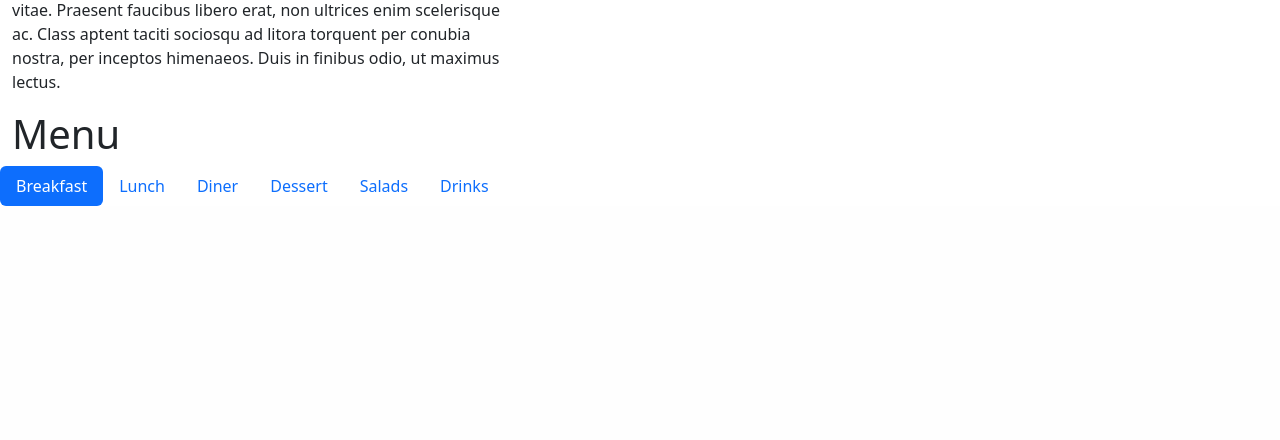
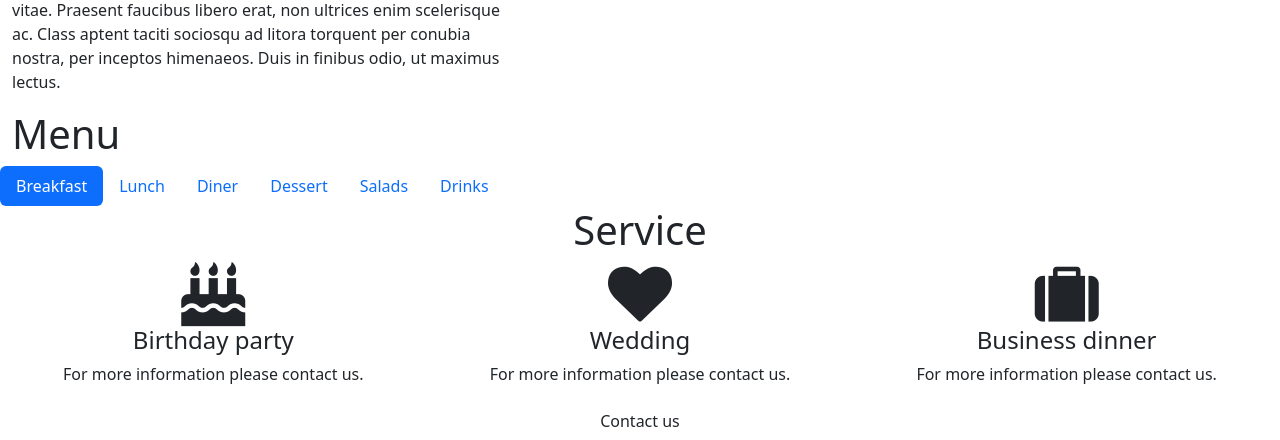
Before and after one commit to Mredosz/WPRG_Project, a PHP site: page / in a window 1280 px wide. Shown: the part 1688-2128 px from the top of the page. Before the commit the page ends 1894 px from the top, so only its background shows below. Run offline with PHP 8.4, Linux system fonts and the light colour scheme; some libraries are stand-ins or nearby versions.

Commit message:
Section service part1

```diff
--- a/src/main website/html file/header.html
+++ b/src/main website/html file/header.html
@@ -2,7 +2,7 @@
     <div class="container-fluid">
         <div class="header-content-inner">
             <h1>Welcome to Shrek's Restaurant</h1>
-            <h3>Text about restaurant</h3>
+            <h3>This is the website of a restaurant created by Shrek's fans</h3>
         </div>
     </div>
 </div>
--- a/src/main website/html file/navbar.html
+++ b/src/main website/html file/navbar.html
@@ -4,7 +4,7 @@
         <span class="navbar-toggler-icon"></span>
     </button>
     <div class="collapse navbar-collapse" id="collaosibleNavbar"></div>
-    <!--    #about - go to another section in this file-->
+    <!--    #about - go to another section with this id-->
     <ul class="navbar-nav ml-auto">
         <li class="nav-item">
             <a class="nav-item" href="#about">About</a>
@@ -19,10 +19,10 @@
             <a class="nav-item" href="#contact">Contact</a>
         </li>
         <li class="nav-item">
-            <a class="nav-item" href="../singUp.php">Sing up</a>
+            <a class="nav-item" href="../php%20file/singUp.php">Sing up</a>
         </li>
         <li class="nav-item">
-            <a class="nav-item" href="../logIn.php">Log in</a>
+            <a class="nav-item" href="../php%20file/logIn.php">Log in</a>
         </li>
     </ul>
 </nav>
--- /dev/null
+++ b/src/main website/html file/service.html
@@ -0,0 +1,29 @@
+<section class="bg-service bg-section" id="service">
+  <div class="container-fluid text-center">
+    <h1 class="container-h1">Service</h1>
+    <div class="row service-round-3 slideanim">
+      <div class="col-sm-4 text-center round">
+        <div class="service-round b-party">
+          <i class="fa fa-4x fa fa-birthday-cake"></i>
+        </div>
+        <h4>Birthday party</h4>
+        <p>For more information please contact us.</p>
+      </div>
+      <div class="col-sm-4 text-center round">
+        <div class="service-round wedding">
+          <i class="fa fa-4x fa fa-heart"></i>
+        </div>
+        <h4>Wedding</h4>
+        <p>For more information please contact us.</p>
+      </div>
+      <div class="col-sm-4 text-center round">
+        <div class="service-round b-dinner">
+          <i class="fa fa-4x fa fa-suitcase"></i>
+        </div>
+        <h4>Business dinner</h4>
+        <p>For more information please contact us.</p>
+      </div>
+    </div>
+    <a href="#contact" class="btn">Contact us</a>
+  </div>
+</section>
--- a/src/main website/php file/index.php
+++ b/src/main website/php file/index.php
@@ -7,7 +7,7 @@
     <!--    Custom CSS-->
     <link rel="stylesheet" type="text/css" href="../../style.css">
     <!--    Custom JS-->
-<!--    <script src="script.js"></script>-->
+    <!--    <script src="script.js"></script>-->
     <!--    Website icon-->
     <link rel="icon" href="/image/icon.ico">
     <!-- Bootstrap CSS -->
@@ -41,7 +41,10 @@ require_once "../html file/about.html";
 <?php
 require_once "../html file/menu.html"
 ?>
-
+<!------------------------------------Service----------------------------------->
+<?php
+require_once "../html file/service.html"
+?>
 
 </body>
 </html>
```
